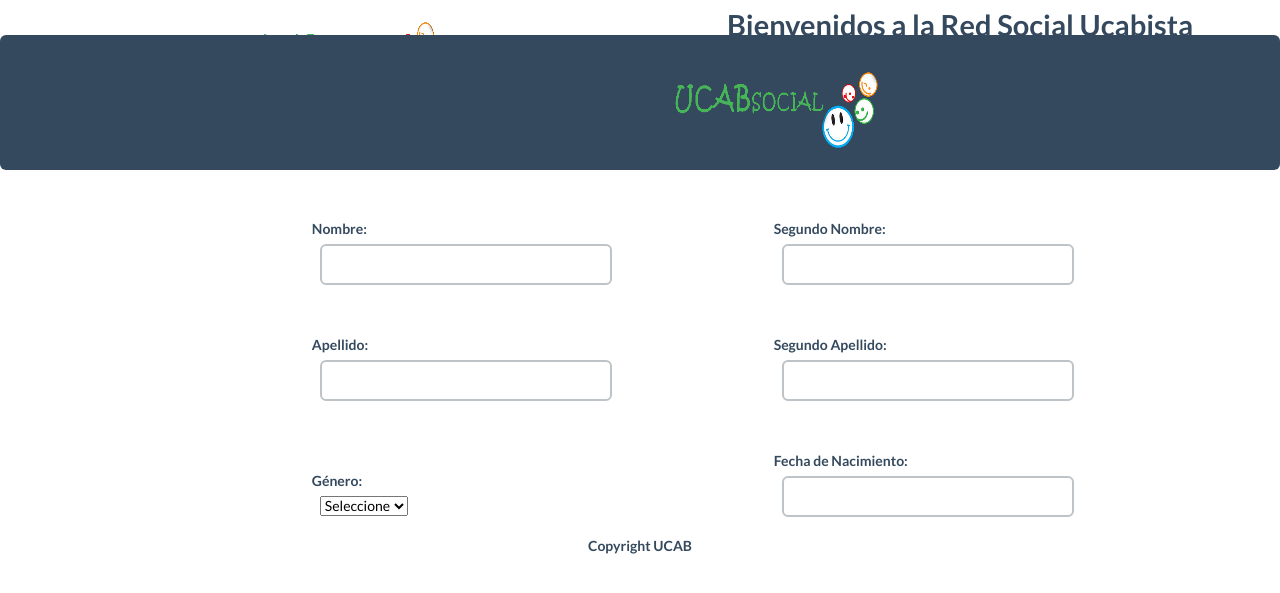
After one commit to aixavilla/UCABsocial, a CakePHP app: the page made by app/View/Registro/formulario.ctp in a window 1280 px wide. The commit adds this page. Shown: the top 593 px of the page. Run offline with PHP 8.4 and a stand-in for CakePHP, Linux system fonts and the light colour scheme; the template is opened without the code that fills it, so the values that code supplies are empty; some libraries are stand-ins or nearby versions.

Commit message:
Registro de Usuarios, Datos Facebook

```diff
--- a/app/Config/database.php
+++ b/app/Config/database.php
@@ -66,7 +66,7 @@ class DATABASE_CONFIG {
 		'persistent' => false,
 		'host' => 'localhost',
 		'login' => 'root',
-		'password' => 'root',
+		'password' => '',
 		'database' => 'social',
 		'prefix' => '',
 		//'encoding' => 'utf8',
--- a/app/Controller/AppController.php
+++ b/app/Controller/AppController.php
@@ -34,4 +34,5 @@ App::uses('Controller', 'Controller');
 class AppController extends Controller {
 
     public $components = array('DebugKit.Toolbar', 'Session');
+
 }
--- a/app/Controller/HomeController.php
+++ b/app/Controller/HomeController.php
@@ -71,7 +71,6 @@ class HomeController extends AppController {
    function facebook_logout(){
         $this->Session->delete('User');
         $this->Session->delete('logout');
-        $this->redirect(array('action'=>'index'));
    }
 
     public function google_login()
--- a/app/View/Layouts/default.ctp
+++ b/app/View/Layouts/default.ctp
@@ -23,7 +23,7 @@
                 echo $this->Html->script('flatui-radio');
                 echo $this->Html->script('jquery.tagsinput');
                 echo $this->Html->script('jquery.placeholder');
-                echo $this->Html->script('js/jquery.stacktable');
+                echo $this->Html->script('jquery.stacktable');
                 echo $this->Html->script('application');
                 echo $this->Html->script('oauthpopup');
 
--- /dev/null
+++ b/app/View/Registro/formulario.ctp
@@ -0,0 +1,153 @@
+<?php
+
+    $ses_user=$this->Session->read('User');
+
+    if(isset($ses_user['first_name']))
+    {
+        $primerNombre = $ses_user['first_name'];
+    }
+    else
+    {
+        $primerNombre = '';
+    }
+
+    if(isset($ses_user['middle_name']))
+    {
+        $segundoNombre = $ses_user['middle_name'];
+    }
+    else
+    {
+        $segundoNombre = '';
+    }
+
+    if(isset($ses_user['last_name']))
+    {
+        $primerApellido = $ses_user['last_name'];
+    }
+    else
+    {
+        $primerApellido = '';
+    }
+
+    if(isset($ses_user['gender']))
+    {
+        if($ses_user['gender'] == 'Male')
+        {
+            $genero = 2;
+        }
+        else
+        {
+            $genero = 1;
+        }
+    }
+    else
+    {
+        $genero = 0;
+    }
+
+    if(isset($ses_user['birthday']))
+    {
+        $fechaNacimiento = $ses_user['birthday'];
+    }
+    else
+    {
+        $fechaNacimiento = '';
+    }
+
+?>
+<script type="text/javascript">
+
+    $(document).ready(function() {
+
+        var valor = "<?php echo $genero; ?>";
+        $('#ddlGenero').val(valor);
+    });
+
+</script>
+
+<div class="navbar navbar-inverse" style="width: 100%;">
+    <ul class="nav navbar-nav navbar-left">
+      <li>
+        <img src="<?php echo $this->webroot; ?>img/logoo.png" width="250" height="120">
+      </li>
+    </ul>
+</div>
+
+<div id="formRegistro" style="text-align: center;" >
+    <center>
+        <table>
+            <tr>
+                <td>
+                    <div style="padding: 1em 3em; margin: 1em 25%; ">
+                        <div style="float: left;">
+                            <label><b>Nombre:</b></label>
+                        </div>
+                        <div class="form-group" style="float: left; width: 300px; padding-left: 8px;">
+                            <input id="txtNombre" type="text" value="<?php echo $primerNombre ?>" class="form-control" />
+                        </div>
+                    </div>
+                </td>
+                <td>
+                    <div style="padding: 1em 3em; margin: 1em 25%; ">
+                        <div style="float: left;">
+                            <label><b>Segundo Nombre:</b></label>
+                        </div>
+                        <div class="form-group" style="float: left; width: 300px; padding-left: 8px;">
+                            <input id="txtNombreDos" type="text" value="<?php echo $segundoNombre ?>" class="form-control" />
+                        </div>
+                    </div>
+                </td>
+            </tr>
+            <tr>
+                <td>
+                    <div style="padding: 1em 3em; margin: 1em 25%; ">
+                        <div style="float: left;">
+                            <label><b>Apellido:</b></label>
+                        </div>
+                        <div class="form-group" style="float: left; width: 300px; padding-left: 8px;">
+                            <input id="txtApellido" type="text" value="<?php echo $primerApellido ?>" class="form-control" />
+                        </div>
+                    </div>
+                </td>
+                <td>
+                    <div style="padding: 1em 3em; margin: 1em 25%; ">
+                        <div style="float: left;">
+                            <label><b>Segundo Apellido:</b></label>
+                        </div>
+                        <div class="form-group" style="float: left; width: 300px; padding-left: 8px;">
+                            <input id="txtApellidoDos" type="text" value="" class="form-control" />
+                        </div>
+                    </div>
+                </td>
+            </tr>
+            <tr>
+                <td>
+                    <div style="padding: 1em 3em; margin: 1em 25%; ">
+                        <div style="float: left;">
+                            <label><b>Género:</b></label>
+                        </div>
+                        <div class="col-md-3" style="float: left; width: 300px; padding-left: 8px;">
+                            <select id="ddlGenero" class="select-block">
+                                <option value="0">Seleccione</option>
+                                <option value="1">Femenino</option>
+                                <option value="2">Masculino</option>
+                            </select>
+                        </div>
+                    </div>
+                </td>
+                <td>
+                    <div style="padding: 1em 3em; margin: 1em 25%; ">
+                        <div style="float: left;">
+                            <label><b>Fecha de Nacimiento:</b></label>
+                        </div>
+                        <div class="form-group" style="float: left; width: 300px; padding-left: 8px;">
+                            <input id="txtFechaNacimiento" type="text" <?php echo $fechaNacimiento ?> class="form-control" />
+                        </div>
+                    </div>
+                </td>
+            </tr>
+        </table>
+    </center>
+</div>
+
+<div style="clear: both;"></div>
--- /dev/null
+++ b/app/View/Registro/index.ctp
@@ -0,0 +1,3 @@
+<?php
+
+?>
```
Also changed, not shown: app/Controller/RegistroController.php (added, +36 -0 lines), app/Model/Record.php (added, +7 -0 lines), app/Model/User.php (added, +8 -0 lines), app/View/Home/facebook_connect.ctp (+53 -6 lines), app/View/Home/facebook_logout.ctp (added, +11 -0 lines), app/View/Layouts/paginas.ctp (+3 -4 lines), app/View/Registro/perfil.ctp (added, +17 -0 lines).
